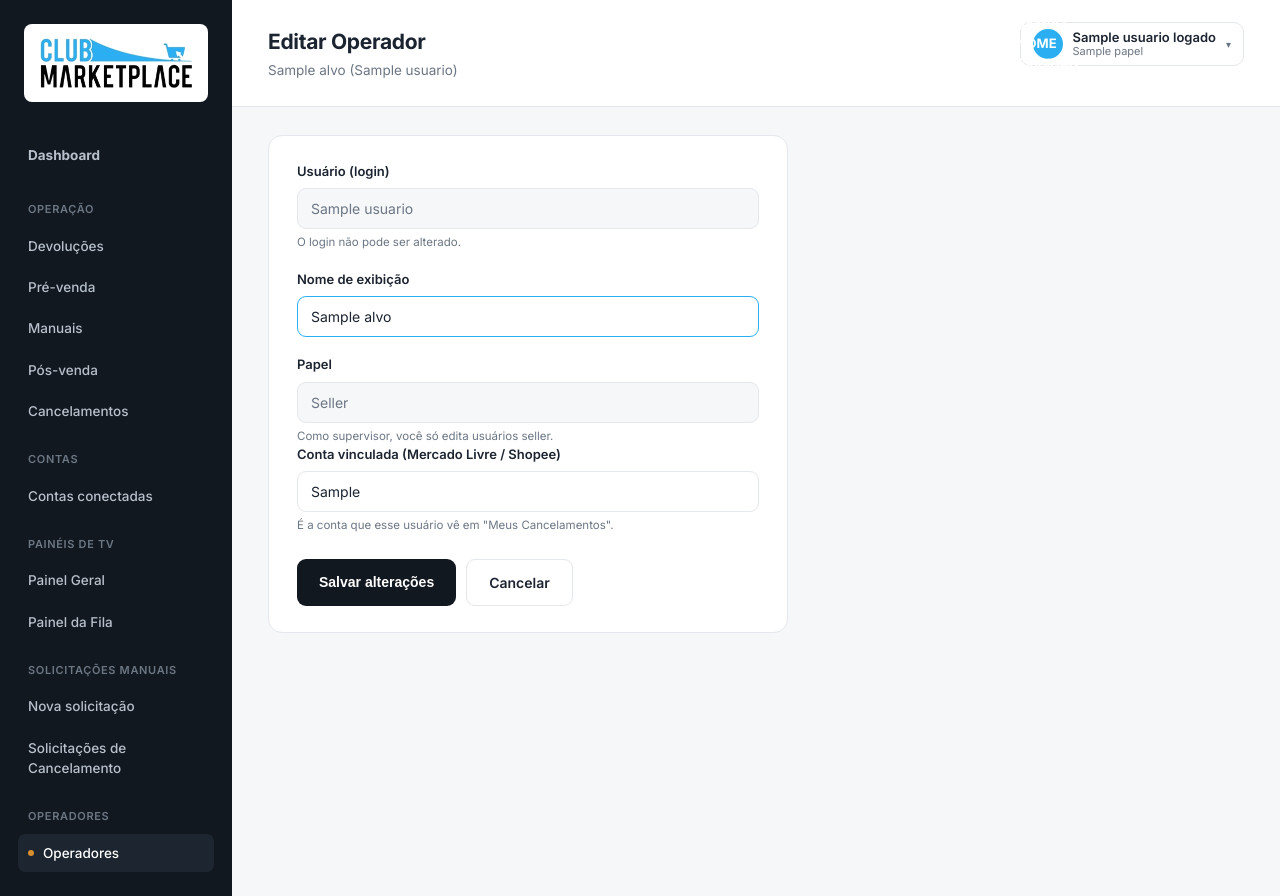
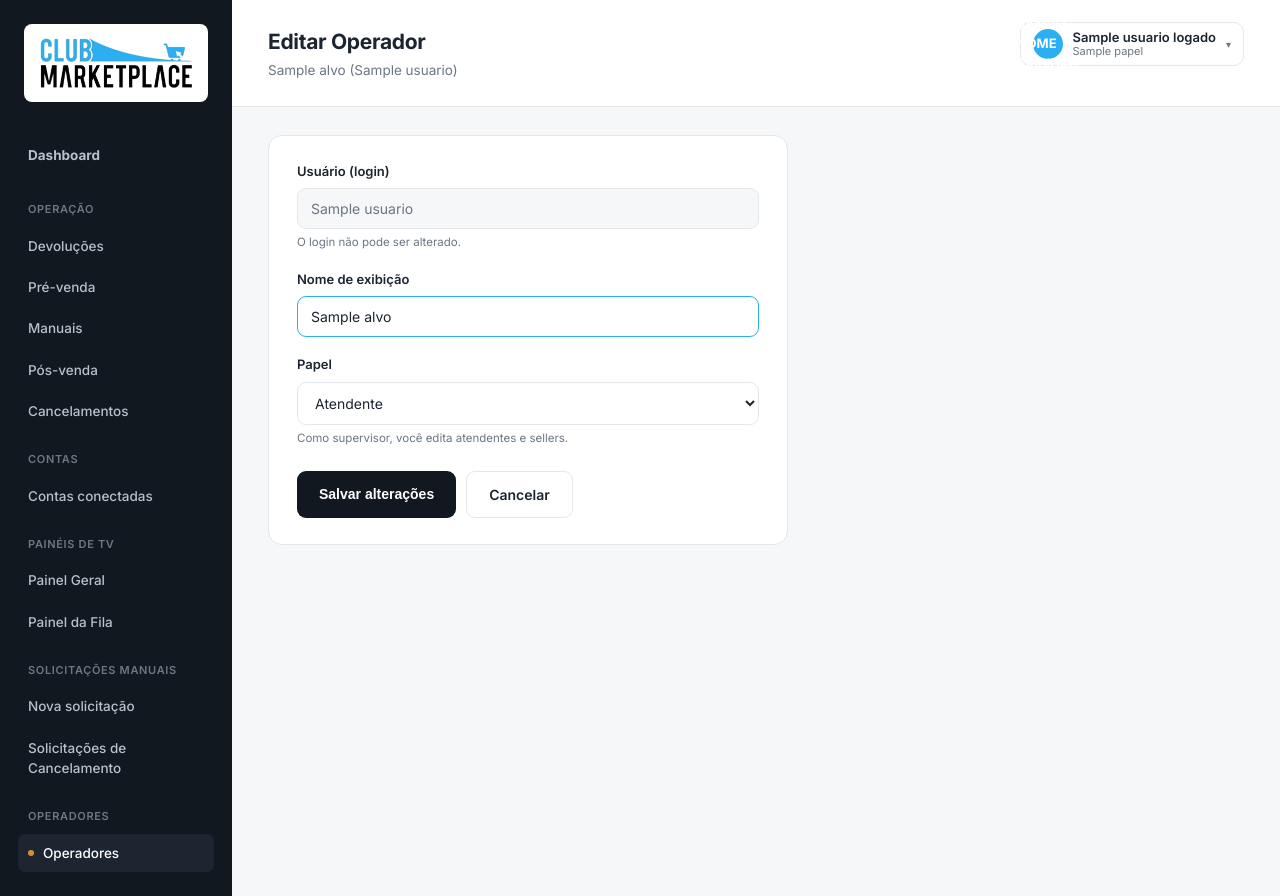
Before and after one commit to Clubmarketplace/club-dashboard, a Python web app: template app/templates/editar-usuario.html in a window 1280 px wide. Run offline with Jinja, Linux system fonts and the light colour scheme; the template is opened without the code that fills it: most values are stand-ins (such as "Sample title", 1, 10 or a date in 2020).

Commit message:
Add files via upload

```diff
--- a/app/templates/editar-usuario.html
+++ b/app/templates/editar-usuario.html
@@ -113,12 +113,15 @@
             <select name="papel" id="campo-papel" onchange="alternarCampoConta()">
               <option value="admin" {% if alvo.papel == "admin" %}selected{% endif %}>Admin</option>
               <option value="supervisor" {% if alvo.papel == "supervisor" %}selected{% endif %}>Supervisor</option>
+              <option value="atendente" {% if alvo.papel == "atendente" %}selected{% endif %}>Atendente</option>
               <option value="seller" {% if alvo.papel == "seller" %}selected{% endif %}>Seller</option>
             </select>
             {% else %}
-            <input type="text" value="Seller" disabled />
-            <input type="hidden" name="papel" value="seller" />
-            <div class="eu-dica">Como supervisor, você só edita usuários seller.</div>
+            <select name="papel" id="campo-papel" onchange="alternarCampoConta()">
+              <option value="atendente" {% if alvo.papel == "atendente" %}selected{% endif %}>Atendente</option>
+              <option value="seller" {% if alvo.papel == "seller" %}selected{% endif %}>Seller</option>
+            </select>
+            <div class="eu-dica">Como supervisor, você edita atendentes e sellers.</div>
             {% endif %}
 
             <div class="eu-campo-conta" id="bloco-conta">
--- a/app/templates/usuarios.html
+++ b/app/templates/usuarios.html
@@ -18,6 +18,7 @@
     .us-badge-papel.admin { background:#fbe9e3; color:#c1502e; }
     .us-badge-papel.supervisor { background:#eaf1ff; color:#2f6fed; }
     .us-badge-papel.seller { background:#e6f0ea; color:#2f6f4f; }
+    .us-badge-papel.atendente { background:#fff4e0; color:#a4640c; }
     .us-status-ativo { font-size:12px; font-weight:600; color:#2f6f4f; }
     .us-status-inativo { font-size:12px; font-weight:600; color:var(--cmx-texto-suave); }
     button.us-alternar { padding:7px 14px; border-radius:7px; border:1px solid var(--cmx-borda); background:#fff; font-size:12.5px; font-weight:600; cursor:pointer; }
@@ -115,7 +116,7 @@
             {% if papel_logado == "admin" %}
             Todos os operadores do sistema. Desativar impede o login, mas mantém todo o histórico.
             {% else %}
-            Operadores "seller" que você pode gerenciar. Desativar impede o login, mas mantém todo o histórico.
+            Atendentes e sellers que você pode gerenciar. Desativar impede o login, mas mantém todo o histórico.
             {% endif %}
           </p>
         </div>
@@ -181,6 +182,7 @@ Use esse código uma vez só, pra criar sua senha pessoal.</div>
                     <option value="admin">Admin</option>
                     <option value="supervisor">Supervisor</option>
                     {% endif %}
+                    <option value="atendente">Atendente</option>
                     <option value="seller" selected>Seller</option>
                   </select>
                 </div>
```
Also changed, not shown: app/templates/pos-venda.html (+11 -5 lines), app/templates/pre-venda.html (+11 -5 lines).
